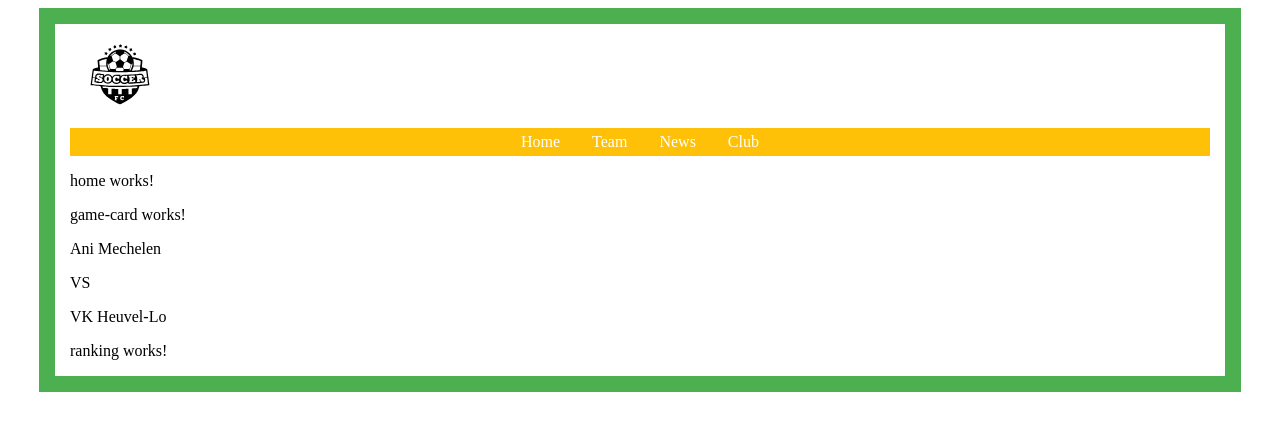
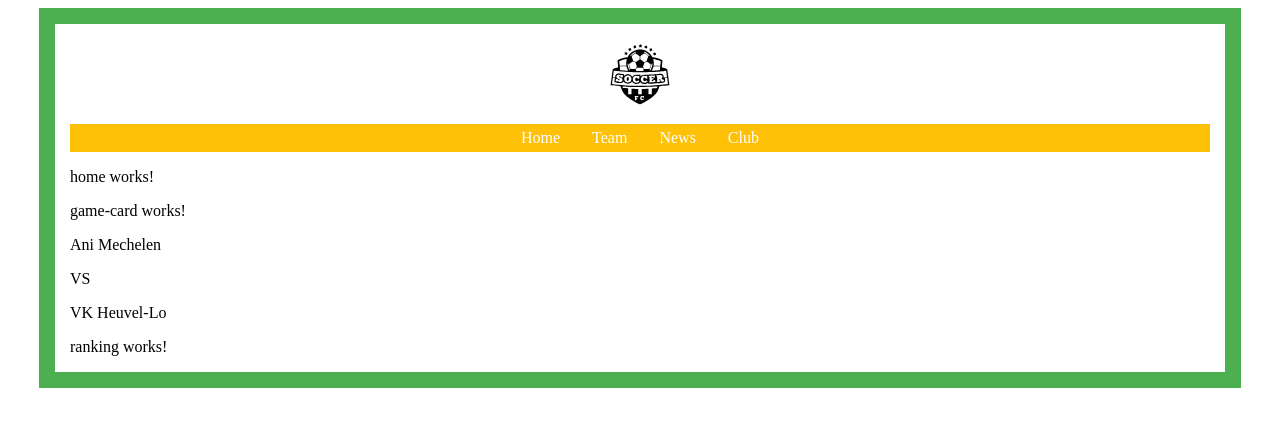
Before and after one commit to Simowned/MySandBox, an Angular app: page /home in a window 1280 px wide. Shown: the top 430 px of the page. Built offline with nearby package versions, Linux system fonts and the light colour scheme.

Commit message:
center logo

```diff
--- a/src/app/navigation/navigation.component.scss
+++ b/src/app/navigation/navigation.component.scss
@@ -3,6 +3,9 @@
 .logo img {
 	width: 100px;
 	height: 100px;
+	display: block;
+	margin-left: auto;
+	margin-right: auto;
 }
 
 #navbar ul {
```
